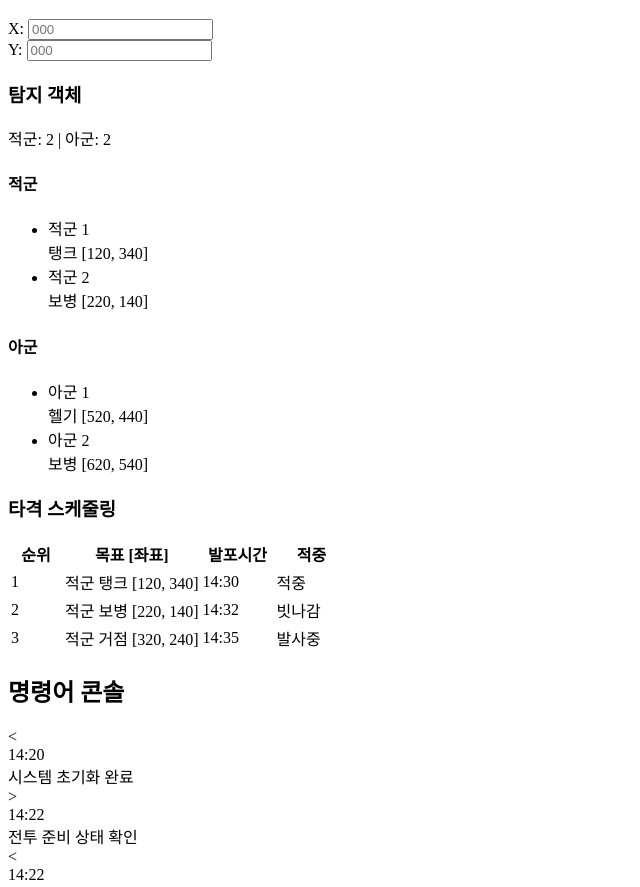
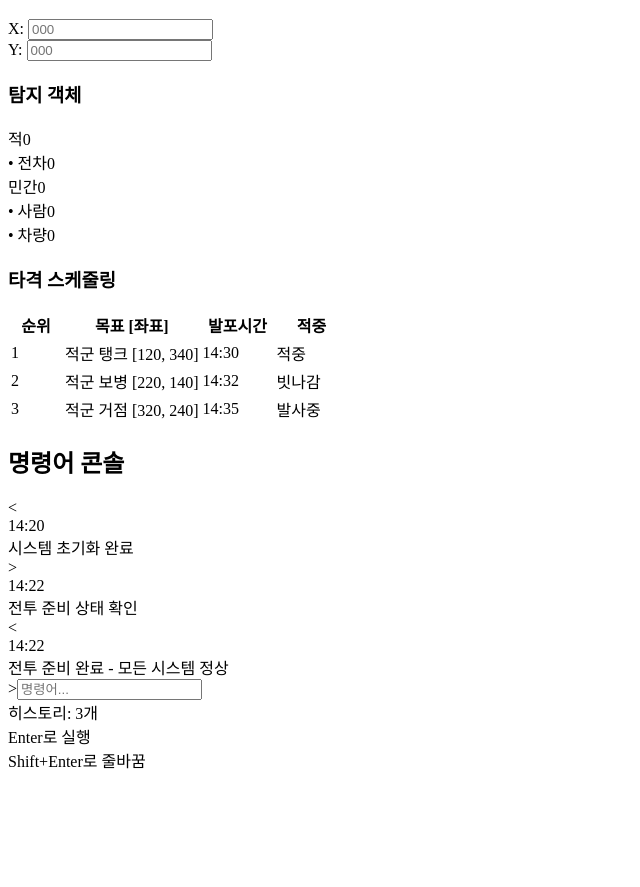
Before and after one commit to HDRT-team-2/HDRT-Final-Project, a Vue app in the folder frontend/battlefield-monitor/: page / in a window 1280 px wide. Shown: the part 910-1797 px from the top of the page, without its empty margins (0-640 px from the left). After the commit the page ends 1690 px from the top, so only its background shows below. Built offline with nearby package versions, Linux system fonts and the light colour scheme; the HTML template or start-up script is replaced by a standard one.

Commit message:
feat: #90 객체인식 데이터 중앙관리처리 및 ui변경

```diff
--- a/frontend/battlefield-monitor/src/components/common/ObjectItem.vue
+++ /dev/null
@@ -1,17 +0,0 @@
-<script setup lang="ts">
-interface Props {
-  id: number,
-  name: string,
-  type: string,
-  x: number,
-  y: number
-}
-
-defineProps<Props>()
-</script>
-<template>
-  <li class="text-xs bg-gray-50 rounded px-2 py-1 border border-gray-200 hover:bg-gray-100 transition-colors">
-    <div class="font-medium">{{ name }}</div>
-    <div class="text-gray-600">{{ type }} [{{ String(x).padStart(3, '0') }}, {{ String(y).padStart(3, '0') }}]</div>
-  </li>
-</template>
--- /dev/null
+++ b/frontend/battlefield-monitor/src/components/common/ObjectListItem.vue
@@ -0,0 +1,15 @@
+<script setup lang="ts">
+interface Props {
+  label: string  // "사람" or "차량"
+  count: number  // 개수
+}
+
+defineProps<Props>()
+</script>
+
+<template>
+  <div class="flex justify-between text-xs text-gray-600">
+    <span>• {{ label }}</span>
+    <span class="font-semibold">{{ count }}</span>
+  </div>
+</template>
--- a/frontend/battlefield-monitor/src/components/common/ObjectsList.vue
+++ b/frontend/battlefield-monitor/src/components/common/ObjectsList.vue
@@ -1,22 +1,34 @@
 <script setup lang="ts">
-import ObjectItem from '@/components/common/ObjectItem.vue';
-import { ref } from 'vue';
+import ObjectListItem from '@/components/common/ObjectListItem.vue'
 
-defineProps<{
-    // { id: 1, name: '적군 3', type: '보병', x: 320, y: 240 },
-  itemList: { id: number; name: string; type: string; x: number; y: number }[];
-}>();
+interface Props {
+  title: string
+  count: number
+  bgColor: string
+  borderColor: string
+  textColor: string
+  countColor: string
+  items?: { label: string; count: number }[] // 하위 항목 (옵션)
+}
+
+defineProps<Props>()
 </script>
+
 <template>
-  <ul class="space-y-1">
-    <ObjectItem
-      v-for="item in itemList"
-      :key="item.id"
-      :id="item.id"
-      :name="item.name"
-      :type="item.type"
-      :x="item.x"
-      :y="item.y"
-    />
-  </ul>
+  <div :class="['p-2 border rounded', bgColor, borderColor]">
+    <div class="flex items-center justify-between" :class="{ 'mb-2': items }">
+      <span :class="['font-medium', textColor]">{{ title }}</span>
+      <span :class="['text-lg font-bold', countColor]">{{ count }}</span>
+    </div>
+
+    <!-- 하위 항목 -->
+    <div v-if="items" class="pl-4 space-y-1">
+      <ObjectListItem
+        v-for="(item, index) in items"
+        :key="index"
+        :label="item.label"
+        :count="item.count"
+      />
+    </div>
+  </div>
 </template>
--- a/frontend/battlefield-monitor/src/components/sidebar/DetectedObjects.vue
+++ b/frontend/battlefield-monitor/src/components/sidebar/DetectedObjects.vue
@@ -1,38 +1,49 @@
 <script setup lang="ts">
-import Card from '@/components/common/Card.vue';
-import ObjectsList from '@/components/common/ObjectsList.vue';
+import Card from '@/components/common/Card.vue'
+import ObjectsList from '@/components/common/ObjectsList.vue'
+import { storeToRefs } from 'pinia'
+import { useDetectionStore } from '@/stores/detection'
+import { computed } from 'vue'
 
-const enemies = [
-  { id: 1, name: '적군 1', type: '탱크', x: 120, y: 340 },
-  { id: 2, name: '적군 2', type: '보병', x: 220, y: 140 },
-];
+const detectionStore = useDetectionStore()
+const { tankCount, civilianCount, personCount, vehicleCount } = storeToRefs(detectionStore)
 
-const allies = [
-  { id: 1, name: '아군 1', type: '헬기', x: 520, y: 440 },
-  { id: 2, name: '아군 2', type: '보병', x: 620, y: 540 },
-];
+const tankItems = computed(() => [
+  { label: '전차', count: tankCount.value }
+])
 
+const civilianItems = computed(() => [
+  { label: '사람', count: personCount.value },
+  { label: '차량', count: vehicleCount.value }
+])
 </script>
+
 <template>
   <Card title="탐지 객체">
-    <div class="flex flex-col gap-3">
-      <!-- 탐지 객체 개수 표시 -->
-      <div class="text-center text-sm text-gray-600">
-        적군: <span class="font-semibold text-red-600">{{ enemies.length }}</span> |
-        아군: <span class="font-semibold text-blue-600">{{ allies.length }}</span>
-      </div>
+    <div class="text-sm flex gap-3">
+      <!-- 적 전차 -->
+      <ObjectsList
+        title="적"
+        :count="tankCount"
+        bg-color="bg-red-50"
+        border-color="border-red-200"
+        text-color="text-red-700"
+        count-color="text-red-600"
+        :items="tankItems"
+        class="flex-1"
+      />
 
-      <!-- 수평으로 배치된 ObjectsList -->
-      <div class="flex gap-4">
-        <div class="flex-1">
-          <h4 class="text-xs font-medium text-red-600 mb-1 text-center">적군</h4>
-          <ObjectsList :itemList="enemies" />
-        </div>
-        <div class="flex-1">
-          <h4 class="text-xs font-medium text-blue-600 mb-1 text-center">아군</h4>
-          <ObjectsList :itemList="allies" />
-        </div>
-      </div>
+      <!-- 민간 -->
+      <ObjectsList
+        title="민간"
+        :count="civilianCount"
+        bg-color="bg-blue-50"
+        border-color="border-blue-200"
+        text-color="text-blue-700"
+        count-color="text-blue-600"
+        :items="civilianItems"
+        class="flex-1"
+      />
     </div>
   </Card>
 </template>
--- a/frontend/battlefield-monitor/src/components/sidebar/StatusReport.vue
+++ b/frontend/battlefield-monitor/src/components/sidebar/StatusReport.vue
@@ -1,6 +1,5 @@
 <script setup lang="ts">
 import Card from '@/components/common/Card.vue';
-import LabelText from '@/components/common/LabelText.vue';
 import { ref } from 'vue';
 
 // 작전 정보
--- /dev/null
+++ b/frontend/battlefield-monitor/src/stores/detection.ts
@@ -0,0 +1,144 @@
+import { ref, computed } from 'vue'
+import { defineStore } from 'pinia'
+import type { DetectedObject, DetectionResponse, ObjectClassName } from '@/types/detection'
+import { CLASS_ID_TO_NAME } from '@/types/detection'
+
+export const useDetectionStore = defineStore('detection', () => {
+
+  // State----------------------------------------
+
+  // 탐지된 모든 객체
+  const objects = ref<DetectedObject[]>([])
+
+  // Computed-------------------------------------
+
+  // 클래스별 객체 수
+  const classCounts = computed(() => {
+    const counts: Record<ObjectClassName, number> = {
+      person: 0,
+      tank: 0,
+      car: 0,
+      truck: 0
+    }
+
+    objects.value.forEach(obj => {
+      counts[obj.class_name]++
+    })
+
+    return counts
+  })
+
+  // 적 전차 수
+  const tankCount = computed(() => classCounts.value.tank)
+
+  // 민간객체 총 수
+  const civilianCount = computed(() =>
+    classCounts.value.person +
+    classCounts.value.car +
+    classCounts.value.truck
+  )
+
+  // 민간인 수
+  const personCount = computed(() => classCounts.value.person)
+
+  // 민간 차량 수 (car + truck)
+  const vehicleCount = computed(() =>
+    classCounts.value.car + classCounts.value.truck
+  )
+
+  // 객체 탐지 수
+  const totalCount = computed(() => objects.value.length)
+
+  // Actions ------------------------------------------
+
+  // 백엔드 데이터를 DetectedObject로 변환
+
+  function parseDetectionResponse(data: DetectionResponse): DetectedObject {
+    const class_name = CLASS_ID_TO_NAME[data.class_id] || 'person'
+
+    return {
+      tracking_id: data.tracking_id,
+      class_id: data.class_id,
+      class_name,
+      position: {
+        x: data.x,
+        y: data.y
+      },
+      detectedAt: new Date(),
+      lastUpdated: new Date()
+    }
+  }
+
+  /**
+   * 탐지 객체 추가 또는 업데이트 (단일)
+   * - 같은 tracking_id → 위치 업데이트
+   * - 새로운 tracking_id → 새 객체 추가
+   */
+  function updateObject(data: DetectionResponse) {
+    const existing = objects.value.find(
+      obj => obj.tracking_id === data.tracking_id
+    )
+
+    if (existing) {
+      // 기존 객체 위치 업데이트
+      existing.position.x = data.x
+      existing.position.y = data.y
+      existing.lastUpdated = new Date()
+
+      console.log(`🔄 객체 업데이트 [${data.tracking_id}]:`, existing.class_name, existing.position)
+    } else {
+      // 새 객체 추가
+      const newObj = parseDetectionResponse(data)
+      objects.value.push(newObj)
+
+      console.log(`🆕 새 객체 발견 [${data.tracking_id}]:`, newObj.class_name, newObj.position)
+    }
+  }
+
+  /**
+   * 탐지 객체 일괄 업데이트 (WebSocket에서 호출)
+   * - 각 객체마다 추가 또는 업데이트
+   */
+  function updateObjects(dataList: DetectionResponse[]) {
+    dataList.forEach(data => {
+      updateObject(data)
+    })
+
+    console.log(`탐지 업데이트: 총 ${objects.value.length}개 객체`)
+  }
+
+  /**
+   * 전체 초기화
+   */
+  function clearObjects() {
+    objects.value = []
+    console.log('모든 객체 제거')
+  }
+
+  /**
+   * Store 초기화 (테스트용)
+   */
+  function reset() {
+    objects.value = []
+  }
+
+  // Return-Values -----------------------------------
+  return {
+    // State
+    objects,
+
+    // Computed
+    classCounts,
+    tankCount,
+    civilianCount,
+    personCount,
+    vehicleCount,
+    totalCount,
+
+    // Actions
+    updateObject,
+    updateObjects,
+    clearObjects,
+    reset
+  }
+})
--- /dev/null
+++ b/frontend/battlefield-monitor/src/types/detection.ts
@@ -0,0 +1,55 @@
+import type { Coordinate } from './position'
+
+//객체 클래스 ID
+export enum ObjectClassId {
+  PERSON = 0,    // 민간인
+  TANK = 1,      // 적 전차
+  CAR = 2,       // 민간 차량
+  TRUCK = 7      // 민간 트럭
+}
+
+//객체 클래스 이름
+export type ObjectClassName = 'person' | 'tank' | 'car' | 'truck'
+
+//클래스 ID → 이름 매핑
+export const CLASS_ID_TO_NAME: Record<number, ObjectClassName> = {
+  [ObjectClassId.PERSON]: 'person',
+  [ObjectClassId.TANK]: 'tank',
+  [ObjectClassId.CAR]: 'car',
+  [ObjectClassId.TRUCK]: 'truck'
+}
+
+//클래스 이름 한글
+
+export const CLASS_NAME_KR: Record<ObjectClassName, string> = {
+  person: '사람',
+  tank: '적 전차',
+  car: '차량',
+  truck: '트럭'
+}
+
+// 탐지된 객체
+export interface DetectedObject {
+  tracking_id: number // 백엔드에서 추적 중인 고유 ID
+  class_id: number // 백엔드에서 오는 클래스 ID
+  class_name: ObjectClassName // 변환된 클래스 이름
+  position: Coordinate // 위치
+  detectedAt: Date // 발견 시간
+  lastUpdated: Date // 마지막 업데이트 시간
+  distance?: number // 거리 (계산됨)
+  angle?: number // 각도 (계산됨)
+}
+
+// 백엔드에서 오는 원본 데이터
+export interface DetectionResponse {
+    tracking_id: number
+    class_id: number
+    x: number
+    y: number
+    timestamp?: string
+}
+
+// Detection Store 상태
+export interface DetectionState {
+  objects: DetectedObject[] // 탐지된 모든 객체
+}
```
Also changed, not shown: frontend/battlefield-monitor/src/composables/useDetectionWebSocket.ts (added).
